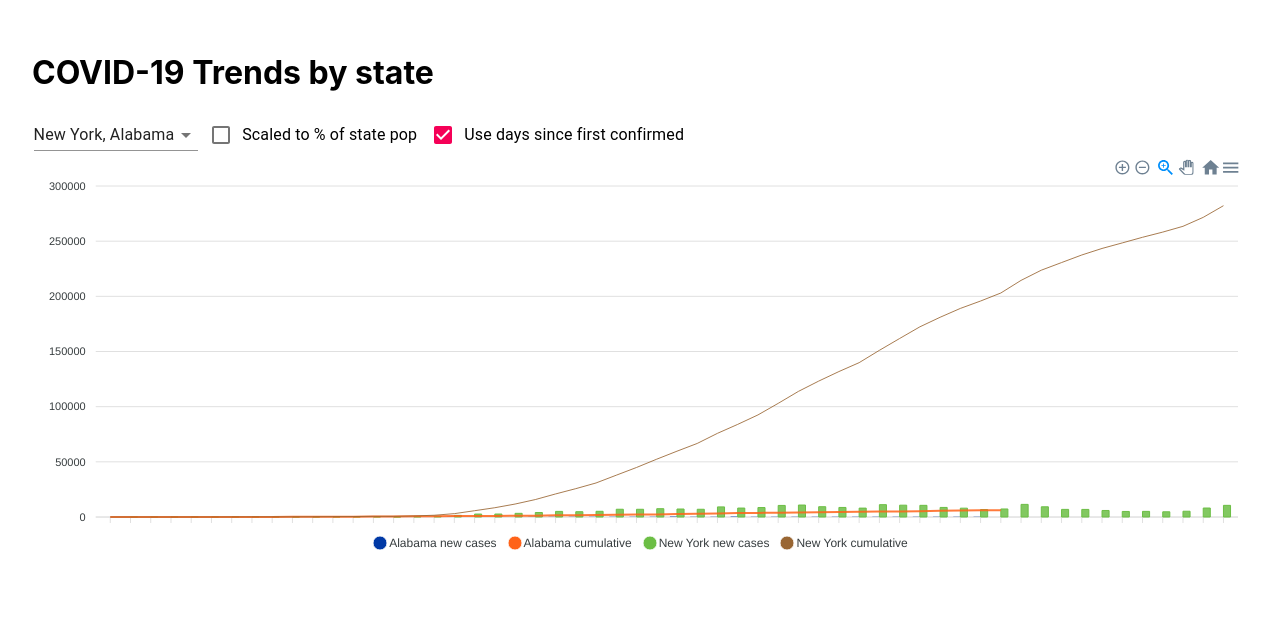
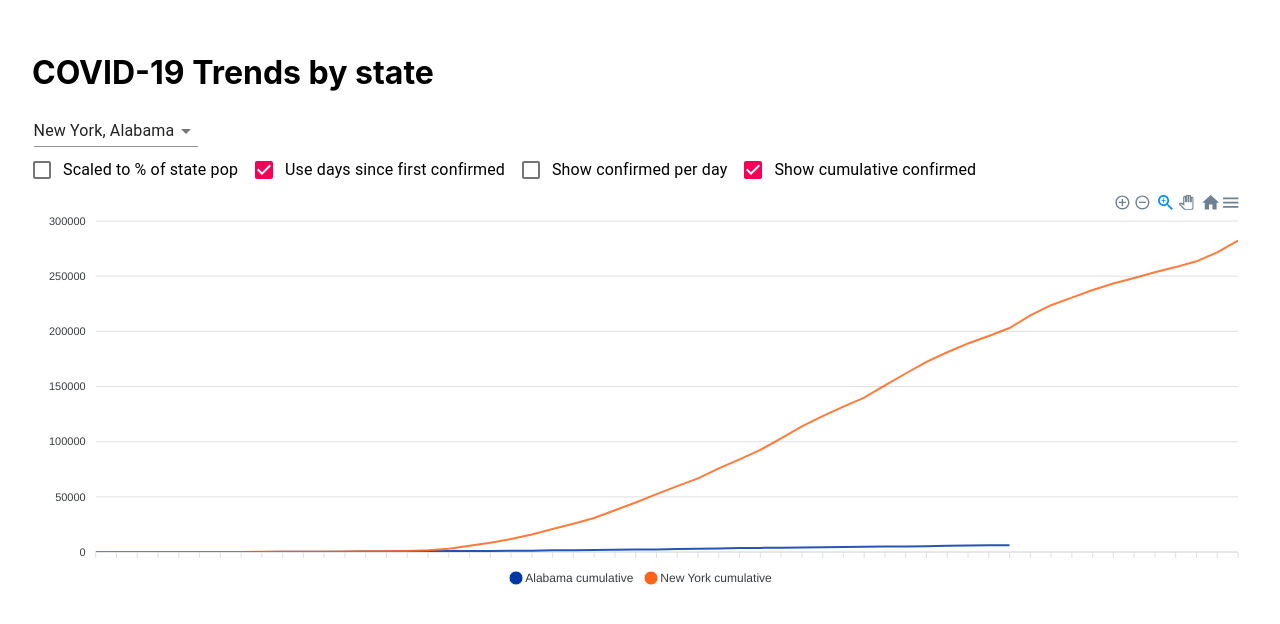
Before and after one commit to nathanhinish/covid-by-state, a React (Create React App) app: page / in a window 1280 px wide. Shown: the top 624 px of the page. Built offline with nearby package versions, Linux system fonts and the light colour scheme.

Commit message:
Corrected a couple bugs

```diff
--- a/src/App.css
+++ b/src/App.css
@@ -2,7 +2,7 @@
   padding: 2em;
 }
 
-.chart-options {
+.chart-options-row {
   display: flex;
   align-items: center;
 }
--- a/src/App.tsx
+++ b/src/App.tsx
@@ -14,6 +14,8 @@ import {
 const initialStates: string[] = ['New York', 'Alabama'];
 
 function App() {
+  const [showCum, setShowCum] = React.useState(true);
+  const [showNew, setShowNew] = React.useState(false);
   const [states, setStates] = React.useState(initialStates);
   const [isRelativeToPop, setIsRelativeToPop] = React.useState(false);
   const [
@@ -48,14 +50,22 @@ function App() {
       labels: {
         formatter: function (value: number) {
           if (isRelativeToPop) {
-            return `${Math.round(value * 100000) / 10000}%`;
+            return `${Math.round(value * 100000) / 1000}%`;
           }
           return Math.round(value);
         },
       },
     },
     stroke: {
-      width: [0, 2],
+      width: states.reduce((acc: number[]) => {
+        if (showNew) {
+          acc.push(0);
+        }
+        if (showCum) {
+          acc.push(2);
+        }
+        return acc;
+      }, []),
     },
   };
 
@@ -74,6 +84,8 @@ function App() {
       filteredDateKeys = dateKeys.slice(firstDayToIncludeIdx);
     }
 
+    const stateSeries = [];
+    if (showNew) {
       const newData = filteredDateKeys.map((v, i) => [
         i,
         isRelativeToPop
@@ -81,24 +93,27 @@ function App() {
           : confirmedDeltas[i + firstDayToIncludeIdx],
       ]);
 
+      stateSeries.push({
+        name: `${provinceState} new cases`,
+        type: 'bar',
+        data: newData,
+      });
+    }
+
+    if (showCum) {
       const cumData = filteredDateKeys.map((v, i) => [
         i,
         isRelativeToPop ? row[v] / population : row[v],
       ]);
 
-    return [
-      ...acc,
-      {
-        name: `${provinceState} new cases`,
-        type: 'bar',
-        data: newData,
-      },
-      {
+      stateSeries.push({
         name: `${provinceState} cumulative`,
         curve: 'smooth',
         data: cumData,
-      },
-    ];
+      });
+    }
+
+    return [...acc, ...stateSeries];
   }, []);
 
   const onChange = (
@@ -108,14 +123,6 @@ function App() {
     setStates(event.target.value as string[]);
   };
 
-  const onCheckboxChange = (
-    event: React.ChangeEvent<{ name?: string; checked: boolean }>
-  ) => setIsRelativeToPop(event.target.checked as boolean);
-
-  const onDaysSinceCheckboxChange = (
-    event: React.ChangeEvent<{ name?: string; checked: boolean }>
-  ) => setUseDaysSineFirstConfirmed(event.target.checked as boolean);
-
   return (
     <div className="App">
       <header className="App-header">
@@ -123,15 +130,18 @@ function App() {
       </header>
       <main>
         <form noValidate autoComplete="off" className="chart-options">
+          <div className="chart-options-row">
             <FormControl className="chart-options-control">
               <StateSelect value={states} onChange={onChange} />
             </FormControl>
+          </div>
+          <div className="chart-options-row">
             <FormGroup row>
               <FormControlLabel
                 control={
                   <Checkbox
                     checked={isRelativeToPop}
-                  onChange={onCheckboxChange}
+                    onChange={(e: any) => setIsRelativeToPop(e.target.checked)}
                   />
                 }
                 label="Scaled to % of state pop"
@@ -142,12 +152,37 @@ function App() {
                 control={
                   <Checkbox
                     checked={useDaysSinceFirstConfirmed}
-                  onChange={onDaysSinceCheckboxChange}
+                    onChange={(e: any) =>
+                      setUseDaysSineFirstConfirmed(e.target.checked)
+                    }
                   />
                 }
                 label="Use days since first confirmed"
               />
             </FormGroup>
+            <FormGroup row>
+              <FormControlLabel
+                control={
+                  <Checkbox
+                    checked={showNew}
+                    onChange={(e: any) => setShowNew(e.target.value)}
+                  />
+                }
+                label="Show confirmed per day"
+              />
+            </FormGroup>
+            <FormGroup row>
+              <FormControlLabel
+                control={
+                  <Checkbox
+                    checked={useDaysSinceFirstConfirmed}
+                    onChange={(e: any) => setShowCum(e.target.value)}
+                  />
+                }
+                label="Show cumulative confirmed"
+              />
+            </FormGroup>
+          </div>
         </form>
         <Chart height={400} type="line" options={options} series={series} />
       </main>
```
Lines whose indentation alone changed are shown as unchanged.
